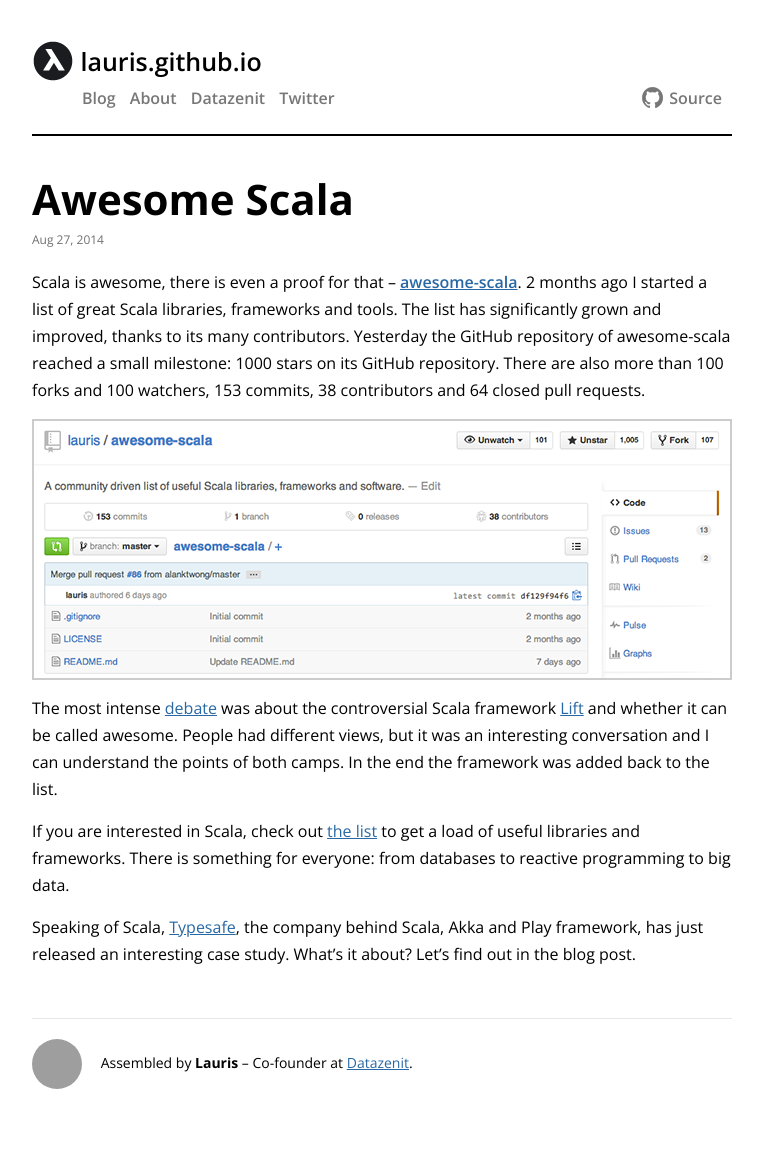
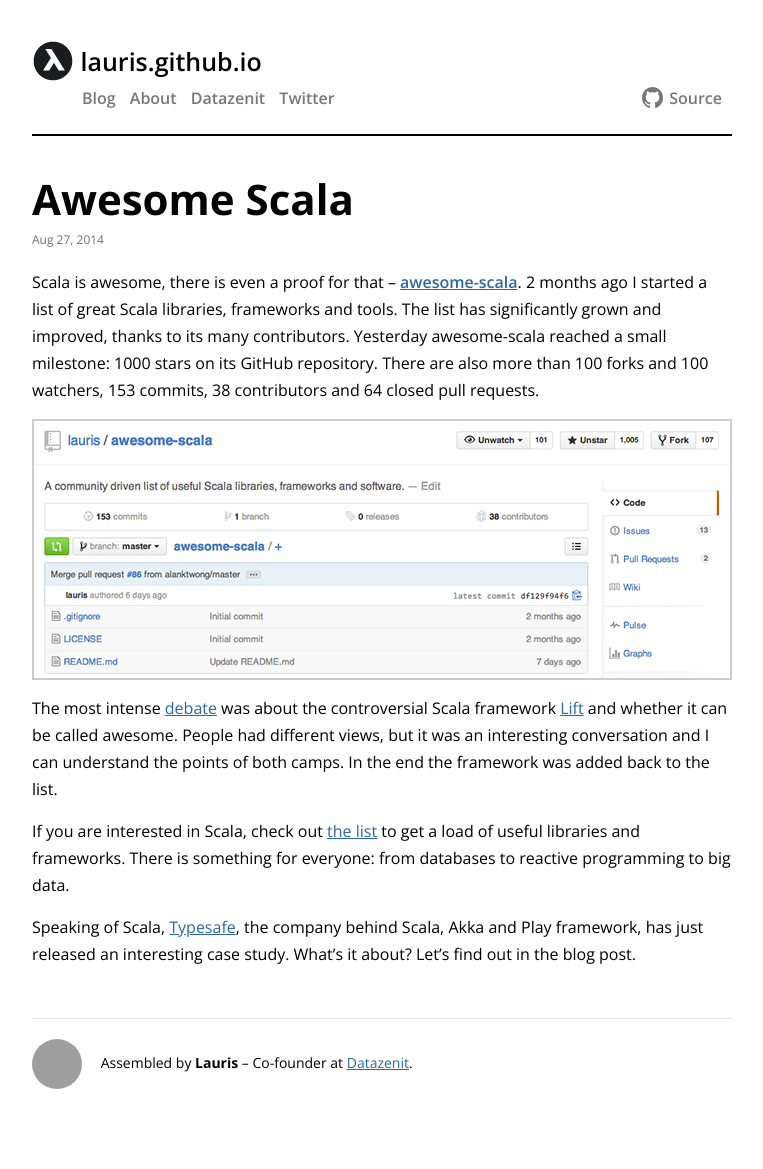
Before and after one commit to lauris/lauris.github.com, a Jekyll site: the page built from _posts/2014-08-27-awesome-scala.md, in a window 1280 px wide. Shown: the whole page, without its empty margins (258-1021 px from the left). Built offline with Jekyll 4.4.1, drawn with Linux system fonts in a browser that asks for light colours; comment, search, counter and statistics services are not loaded; grey boxes are pictures that could not be loaded.

Commit message:
Fix typo.

```diff
--- a/_posts/2014-08-27-awesome-scala.md
+++ b/_posts/2014-08-27-awesome-scala.md
@@ -4,7 +4,7 @@
 category: scala
 ---
 
-Scala is awesome, there is even a proof for that – **[awesome-scala](https://github.com/lauris/awesome-scala)**. 2 months ago I started a list of great Scala libraries, frameworks and tools. The list has significantly grown and improved, thanks to its many contributors. Yesterday the GitHub repository of awesome-scala reached a small milestone: 1000 stars on its GitHub repository. There are also more than 100 forks and 100 watchers, 153 commits, 38 contributors and 64 closed pull requests.
+Scala is awesome, there is even a proof for that – **[awesome-scala](https://github.com/lauris/awesome-scala)**. 2 months ago I started a list of great Scala libraries, frameworks and tools. The list has significantly grown and improved, thanks to its many contributors. Yesterday awesome-scala reached a small milestone: 1000 stars on its GitHub repository. There are also more than 100 forks and 100 watchers, 153 commits, 38 contributors and 64 closed pull requests.
 
 <!-- more -->
 
```
